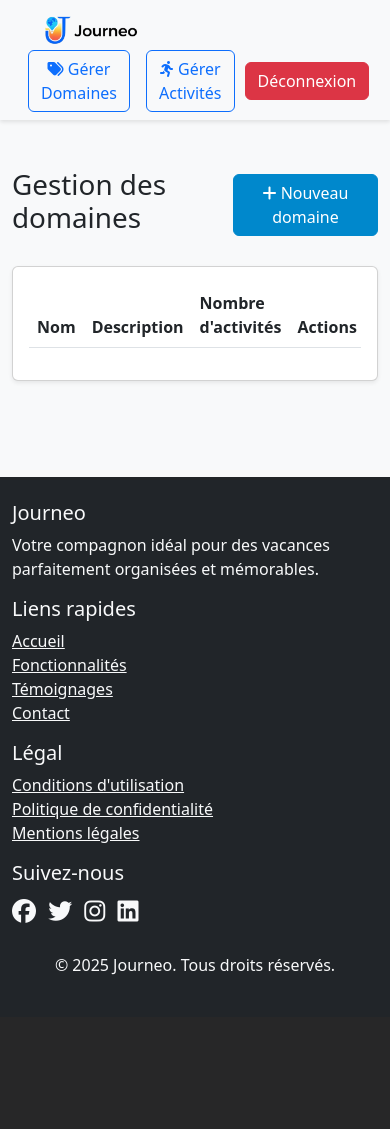
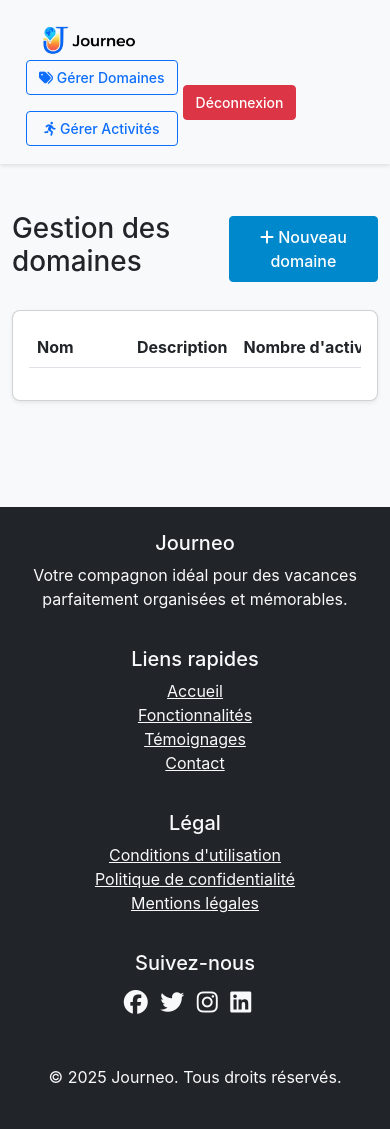
Before and after one commit to ashurafu04/mgvc, a Django app: page /admin_custom/domains/ in a window 390 px wide. Before the commit the page ends 975 px from the top, so only its background shows below. Run offline with Django 5.2, Linux system fonts and the light colour scheme; the visitor is signed in with stand-in values (Sample User, id 1); data that the repository does not hold is empty; some libraries are stand-ins or nearby versions.

Commit message:
worked on responsivity (quickly)

```diff
--- /dev/null
+++ b/carnet_de_voyage/static/css/responsive.css
@@ -0,0 +1,160 @@
+/* Mobile Styles (up to 768px) */
+@media (max-width: 768px) {
+  /* Navbar adjustments */
+  .navbar .container {
+    padding: 10px;
+  }
+
+  .navbar-buttons {
+    gap: 5px;
+  }
+
+  .navbar-buttons .btn {
+    padding: 6px 12px;
+    font-size: 14px;
+  }
+
+  .flex-grow-1.d-flex {
+    flex-direction: column;
+    gap: 5px;
+  }
+
+  /* Hero section adjustments */
+  .hero-section {
+    text-align: center;
+    padding: 40px 0;
+  }
+
+  .hero-section .display-4 {
+    font-size: 2rem;
+  }
+
+  .hero-section .lead {
+    font-size: 1rem;
+  }
+
+  .styled-image {
+    width: 100%;
+    margin: 20px auto;
+  }
+
+  /* Form adjustments */
+  .register-form {
+    max-width: 90%;
+    padding: 15px;
+  }
+
+  .form-container {
+    padding: 20px;
+    margin: 10px;
+  }
+
+  /* Card adjustments */
+  .card {
+    margin: 10px 0;
+  }
+
+  /* Footer adjustments */
+  footer .row > div {
+    text-align: center;
+    margin-bottom: 20px;
+  }
+
+  .social-links {
+    justify-content: center;
+    margin-top: 10px;
+  }
+}
+
+/* Tablet Styles (768px to 991px) */
+@media (min-width: 769px) and (max-width: 991px) {
+  .register-form {
+    max-width: 70%;
+  }
+
+  .hero-section .display-4 {
+    font-size: 2.5rem;
+  }
+
+  .styled-image {
+    width: 95%;
+  }
+}
+
+/* Make tables responsive */
+@media (max-width: 768px) {
+  .table-responsive {
+    display: block;
+    width: 100%;
+    overflow-x: auto;
+    -webkit-overflow-scrolling: touch;
+  }
+
+  /* Adjust table cells for better mobile view */
+  .table td, .table th {
+    min-width: 100px;
+    white-space: nowrap;
+  }
+}
+
+/* Activity cards responsive adjustments */
+@media (max-width: 768px) {
+  .activity-card .card-body {
+    padding: 15px;
+  }
+
+  .activity-card .btn {
+    width: 100%;
+    margin: 5px 0;
+  }
+}
+
+/* Progress steps responsive */
+@media (max-width: 768px) {
+  .progressbar {
+    gap: 40px;
+  }
+
+  .progressbar li {
+    min-width: 60px;
+  }
+
+  .step-title {
+    font-size: 14px;
+  }
+}
+
+/* Testimonials responsive */
+@media (max-width: 768px) {
+  .testimonials .card {
+    margin: 10px 0;
+  }
+
+  .testimonials .card-body {
+    padding: 15px;
+  }
+}
+
+/* Button groups responsive */
+@media (max-width: 768px) {
+  .btn-group {
+    flex-direction: column;
+    width: 100%;
+  }
+
+  .btn-group .btn {
+    width: 100%;
+    margin: 5px 0;
+  }
+}
+
+/* Modal responsive adjustments */
+@media (max-width: 768px) {
+  .modal-dialog {
+    margin: 10px;
+  }
+
+  .modal-body {
+    padding: 15px;
+  }
+}
--- a/carnet_de_voyage/static/css/style.css
+++ b/carnet_de_voyage/static/css/style.css
@@ -1,44 +1,171 @@
-/* Add these styles to control your logo size */
+/* Reset and Base Styles */
+*,
+*::before,
+*::after {
+  box-sizing: border-box;
+  margin: 0;
+  padding: 0;
+}
+
+body,
+html {
+  background-color: #f8f9fa;
+  height: 100%;
+  margin: 0;
+  padding: 0;
+  font-family: -apple-system, BlinkMacSystemFont, 'Segoe UI', Roboto, Oxygen, Ubuntu, Cantarell, 'Open Sans', 'Helvetica Neue', sans-serif;
+  line-height: 1.5;
+  -webkit-font-smoothing: antialiased;
+  -moz-osx-font-smoothing: grayscale;
+}
+
+/* Navbar Styles */
+.navbar {
+  box-shadow: 0 2px 4px rgba(0, 0, 0, 0.1);
+  padding: 0.5rem 1rem;
+  min-height: 70px;
+  background-color: #ffffff;
+}
+
 .navbar-brand img {
   max-height: 30px;
   width: auto;
 }
 
-/* Make navbar properly vertically centered */
-.navbar {
-  box-shadow: 0 2px 4px rgba(0, 0, 0, 0.1);
-  padding: 0.5rem 1rem; /* Adjust padding as needed */
-  min-height: 70px; /* Ensure consistent navbar height */
-}
-
-/* Fix alignment within navbar */
 .navbar .container {
   display: flex;
   align-items: center;
   justify-content: space-between;
 }
 
-/* Style the buttons container */
 .navbar-buttons {
   display: flex;
   align-items: center;
-  gap: 10px; /* Space between buttons */
+  gap: 10px;
 }
 
-/* Consolidated logo styling - removed the excessive width */
 .navbar-logo {
-  width: auto; /* Changed from 500px to auto */
-  max-width: 200px; /* Added reasonable max-width */
+  width: auto;
+  max-width: 200px;
   height: auto;
-  max-height: 50px; /* Ensure it doesn't overflow navbar */
+  max-height: 50px;
 }
 
-/* Your existing styles remain the same */
+/* Hero Section */
 .hero-section {
   background-color: #f8f9fa;
   padding: 80px 0;
+  text-align: center;
 }
 
+/* Card Styles */
+.card {
+  background: #ffffff;
+  border-radius: 8px;
+  box-shadow: 0 2px 4px rgba(0, 0, 0, 0.1);
+  transition: transform 0.3s ease, box-shadow 0.3s ease;
+}
+
+.card:hover {
+  transform: translateY(-5px);
+  box-shadow: 0 4px 8px rgba(0, 0, 0, 0.2);
+}
+
+/* Form Styles */
+.form-container {
+  background-color: #fefefe;
+  padding: 40px;
+  border-radius: 16px;
+  box-shadow: 0 12px 30px rgba(0, 0, 0, 0.1);
+  border: 1px solid #ddd;
+  max-width: 500px;
+  width: 100%;
+}
+
+.form-wrapper {
+  display: flex;
+  justify-content: center;
+  align-items: center;
+  min-height: 100vh;
+  background-color: #f8f9fa;
+}
+
+.form-control {
+  border: 1px solid #dee2e6;
+  border-radius: 4px;
+  padding: 0.5rem 0.75rem;
+}
+
+.form-control:focus {
+  border-color: #0088cc;
+  box-shadow: 0 0 0 0.2rem rgba(0, 136, 204, 0.25);
+}
+
+/* Button Styles */
+.btn {
+  font-weight: 500;
+  text-align: center;
+  padding: 0.5rem 1rem;
+  border-radius: 4px;
+  transition: all 0.3s ease;
+}
+
+.btn-primary {
+  background-color: #0088cc;
+  border-color: #0088cc;
+  color: #ffffff;
+}
+
+.btn-primary:hover {
+  background-color: #006699;
+  border-color: #006699;
+}
+
+/* Footer Styles */
+footer {
+  background-color: #343a40;
+  color: #ffffff;
+  padding: 3rem 0;
+  margin-top: auto;
+}
+
+.social-links a {
+  color: #ffffff;
+  font-size: 1.5rem;
+  margin-right: 15px;
+  transition: opacity 0.3s ease;
+}
+
+.social-links a:hover {
+  opacity: 0.8;
+}
+
+/* Utility Classes */
+.styled-image {
+  border-radius: 20px;
+  box-shadow: 0 10px 30px rgba(0, 0, 0, 0.2);
+  max-width: 100%;
+  height: auto;
+  width: 90%;
+  max-height: 500px;
+  object-fit: cover;
+}
+
+/* Activity Card Specific Styles */
+.activity-card {
+  margin-bottom: 1.5rem;
+}
+
+.activity-card .card-body {
+  padding: 1.25rem;
+}
+
+.activity-card .card-title {
+  color: #333;
+  margin-bottom: 0.75rem;
+}
+
+/* Progress Steps (kept from original) */
 .features .card {
   transition: transform 0.3s ease;
 }
@@ -51,72 +178,15 @@
   margin-bottom: 30px;
 }
 
-.social-links a {
-  font-size: 1.5rem;
-  margin-right: 15px;
-}
-
-.social-links a:hover {
-  opacity: 0.8;
-}
-
-.btn-primary {
-  background-color: #0088cc;
-  border-color: #0088cc;
-}
-
-.btn-primary:hover {
-  background-color: #006699;
-  border-color: #006699;
-}
-
-.styled-image {
-  border-radius: 20px;
-  box-shadow: 0 10px 30px rgba(0, 0, 0, 0.2);
-  max-width: 100%;
-  height: auto;
-  width: 90%; /* ou 400px, selon le rendu voulu */
-  max-height: 500px; /* optionnel pour limiter la hauteur */
-  object-fit: cover; /* optionnel pour bien cadrer l’image */
-}
-
-/*  */
-body,
-html {
-  background-color: #f8f9fa;
-  height: 100%;
-  margin: 0;
-  padding: 0;
-}
-
-/* Centre parfaitement le formulaire */
-.form-container {
-  background-color: #fefefe;
-  padding: 40px;
-  border-radius: 16px;
-  box-shadow: 0 12px 30px rgba(0, 0, 0, 0.1);
-  border: 1px solid #ddd;  /* bordure discrète grise claire */
-  max-width: 500px;
-  width: 100%;
-}
-
-/* */
+/* New styles from the code block */
 .register-form .mb-3 {
-  margin-bottom: 0.75rem; /* réduit l'espace entre les champs */
-}
-
-.form-wrapper {
-  display: flex;
-  justify-content: center;
-  align-items: center;
-  min-height: 100vh;
-  background-color: #f8f9fa;
+  margin-bottom: 0.75rem;
 }
 
 .register-form {
   width: 100%;
-  max-width: 50%; /* réduit encore la largeur */
-  padding: 24px; /* un peu plus de padding */
+  max-width: 50%;
+  padding: 24px;
   border: 1px solid #dee2e6;
   border-radius: 8px;
   background-color: white;
--- a/carnet_de_voyage/templates/base.html
+++ b/carnet_de_voyage/templates/base.html
@@ -4,6 +4,8 @@
   <head>
     <meta charset="UTF-8" />
     <meta name="viewport" content="width=device-width, initial-scale=1.0" />
+    <meta name="description" content="Journeo - Votre carnet de voyage numérique" />
+    <meta name="theme-color" content="#0088cc" />
     <title>Journeo</title>
     <link
       href="https://cdn.jsdelivr.net/npm/bootstrap@5.3.0/dist/css/bootstrap.min.css"
@@ -12,6 +14,15 @@
     {% load static %}
     <link rel="stylesheet" href="{% static 'css/style.css' %}" />
     <link rel="stylesheet" href="{% static 'css/progress-steps.css' %}" />
+    <link rel="stylesheet" href="{% static 'css/responsive.css' %}" />
+    <!-- Add support for PWA -->
+    <link rel="manifest" href="{% static 'manifest.json' %}" />
+    <link rel="apple-touch-icon" href="{% static 'images/journeoLogo.png' %}" />
+    <!-- Add Font Awesome with defer loading -->
+    <script
+      src="https://kit.fontawesome.com/a076d05399.js"
+      crossorigin="anonymous"
+    ></script>
   </head>
   <body>
     <nav class="navbar navbar-expand-lg navbar-light bg-light">
@@ -108,9 +119,5 @@
       </div>
     </footer>
     <script src="https://cdn.jsdelivr.net/npm/bootstrap@5.3.0/dist/js/bootstrap.bundle.min.js"></script>
-    <script
-      src="https://kit.fontawesome.com/a076d05399.js"
-      crossorigin="anonymous"
-    ></script>
   </body>
 </html>
```
Also changed, not shown: carnet_de_voyage/static/manifest.json (added).
